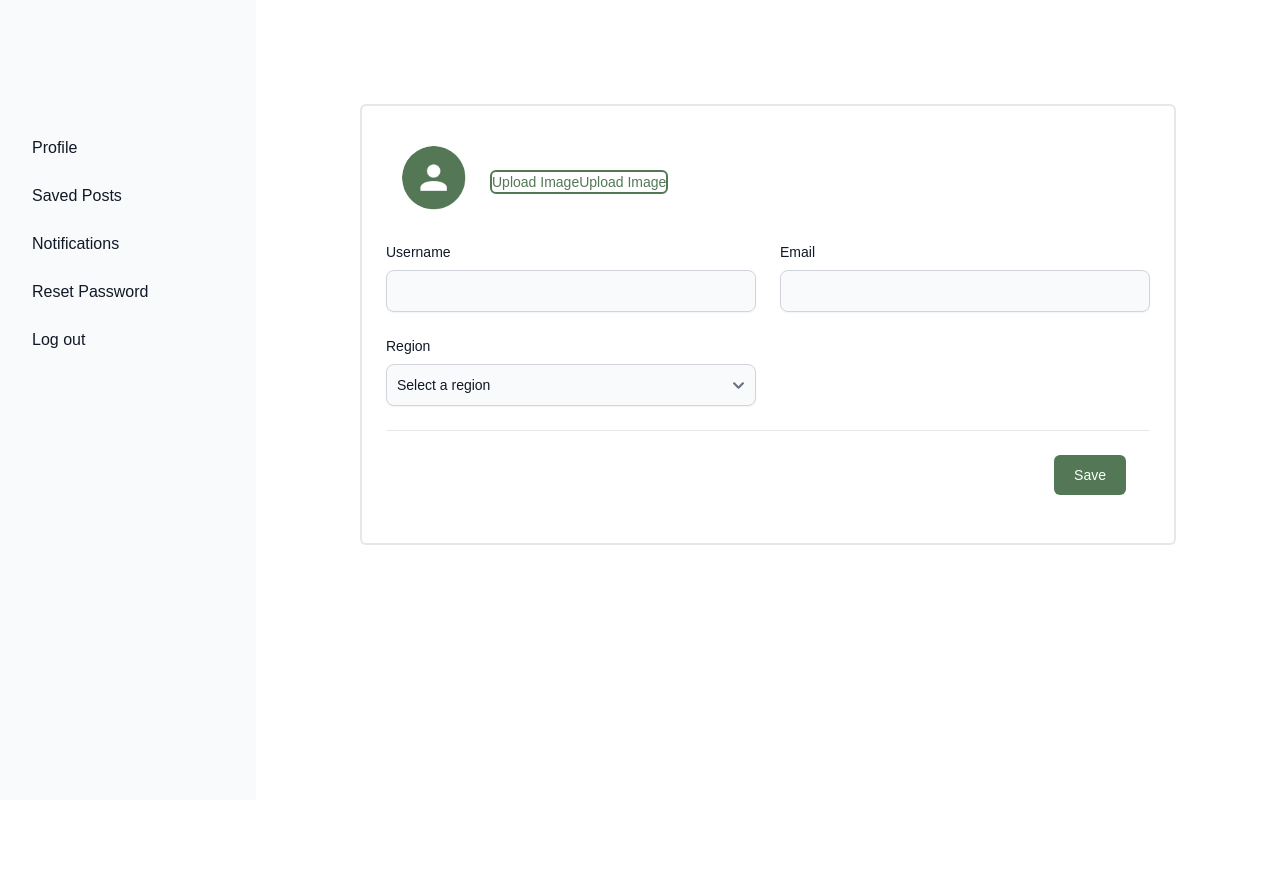
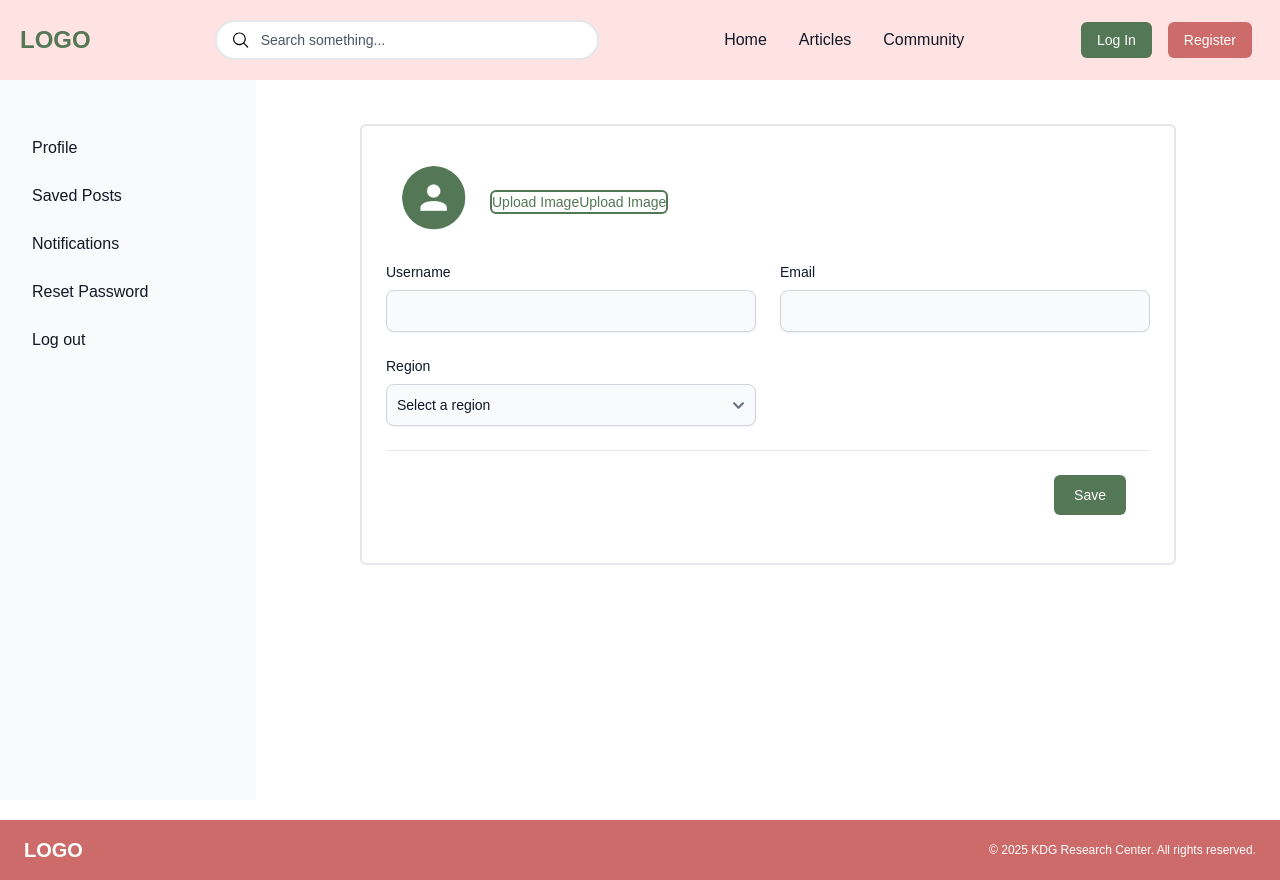
Before and after one commit to KdG-BCIT-ISSP/nest-client, a Next.js app: page /profile in a window 1280 px wide. Before the commit the page ends 800 px from the top, so only its background shows below. Built offline with nearby package versions, Linux system fonts and the light colour scheme.

Commit message:
[NEST-FE-45] fix design errors with navbar and footer

```diff
--- a/app/layout.tsx
+++ b/app/layout.tsx
@@ -2,6 +2,8 @@ import type { Metadata } from "next";
 import Layout from "@/components/Layout";
 import Providers from "./providers";
 import "./globals.css";
+import Navbar from "@/components/Navbar";
+import Footer from "@/components/Footer";
 
 export const metadata: Metadata = {
   title: "NEST",
@@ -15,9 +17,16 @@ export default function RootLayout({
 }) {
   return (
     <html lang="en">
-      <body>
+      <body
+        style={{
+          backgroundColor: "transparent",
+          paddingTop: 20,
+        }}
+      >
         <Providers>
+          <Navbar />
           <Layout>{children}</Layout>
+          <Footer />
         </Providers>
       </body>
     </html>
--- a/app/profile/page.tsx
+++ b/app/profile/page.tsx
@@ -9,7 +9,7 @@ export default function ProfilePage() {
   const [userData] = useAtom(userAtom);
 
   return (
-    <div className="p-4 sm:ml-64">
+    <div className="p-4 sm:ml-64 bg-white">
       <SideMenu />
       <div className="container mr-auto max-w-5xl">
         <ProfileInputField
--- a/components/Navbar.tsx
+++ b/components/Navbar.tsx
@@ -51,7 +51,7 @@ export default function Navbar() {
   };
 
   return (
-    <nav className="bg-primary border-gray-200 dark:bg-gray-900 z-50">
+    <nav className="fixed top-0 left-0 right-0 bg-primary border-gray-200 dark:bg-gray-900 z-50">
       <div className="max-w-screen-xl flex items-center justify-between mx-auto p-5">
         <Link href="/" className="flex items-center space-x-3">
           <span className="text-2xl font-semibold whitespace-nowrap dark:text-white text-secondary">
@@ -118,8 +118,7 @@ export default function Navbar() {
                     <li>
                       <button
                         onClick={handleLogout}
-                        className="block px-4 py-2 w-full text-left text-sm text-red-600
-                                   hover:bg-gray-100 dark:hover:bg-gray-600 dark:text-gray-200"
+                        className="block px-4 py-2 w-full text-left text-sm text-red-600 hover:bg-gray-100 dark:hover:bg-gray-600 dark:text-gray-200"
                       >
                         {t("navigation.signOut")}
                       </button>
@@ -129,7 +128,6 @@ export default function Navbar() {
               )}
             </div>
           ) : (
-            // not logged in
             <div className="flex items-center space-x-4 px-2">
               <Link
                 href="/auth/login"
@@ -139,7 +137,7 @@ export default function Navbar() {
               </Link>
               <Link
                 href="/auth/signup"
-                className="px-4 py-2 text-sm font-medium text-white bg-tertiary rounded-md "
+                className="px-4 py-2 text-sm font-medium text-white bg-tertiary rounded-md"
               >
                 {t("navigation.register")}
               </Link>
--- a/package.json
+++ b/package.json
@@ -13,11 +13,12 @@
   "dependencies": {
     "axios": "^1.7.9",
     "browser-image-compression": "^2.0.2",
+    "clsx": "^2.1.1",
     "cookies-next": "^5.1.0",
     "flowbite": "^3.0.0",
-    "interweave": "^13.1.1",
     "i18next": "^24.2.2",
     "i18next-http-backend": "^3.0.2",
+    "interweave": "^13.1.1",
     "jotai": "^2.12.0",
     "next": "15.1.6",
     "next-i18next": "^15.4.2",
```
Also changed, not shown: 1 other file (tests, documents, lock files or other folders).
